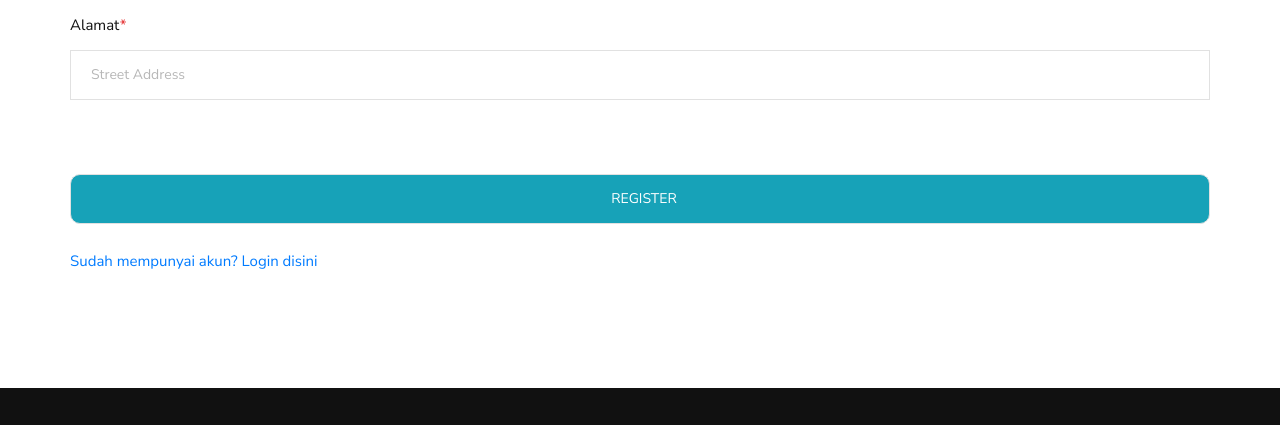
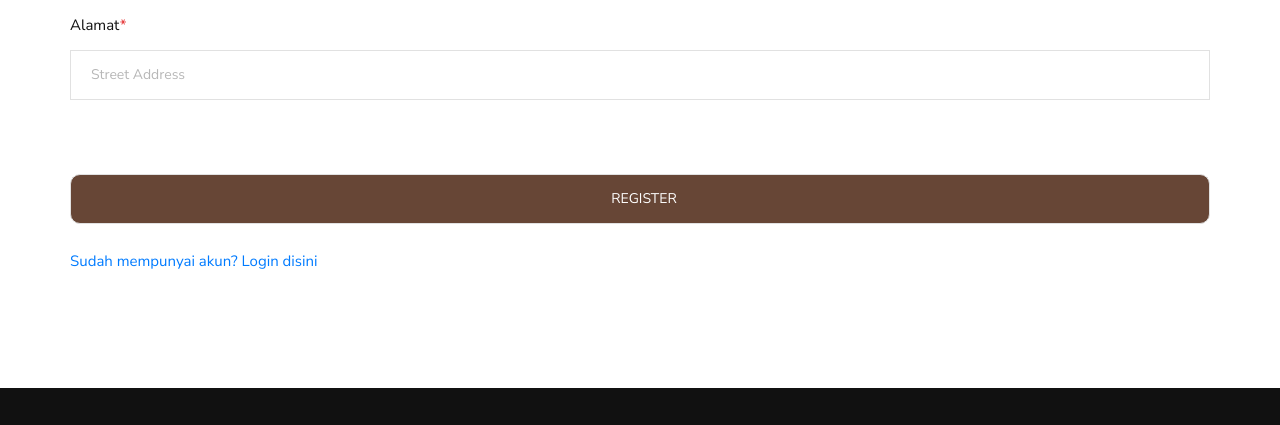
Before and after one commit to renetaelza/DonatBahagia, a plain HTML site: page register.html in a window 1280 px wide. Shown: the part 937-1362 px from the top of the page. Drawn offline with nearby package versions, Linux system fonts and the light colour scheme.

Commit message:
mini revision

```diff
--- a/register.html
+++ b/register.html
@@ -135,8 +135,9 @@
                             <br>
                             <br>
                             <div class="checkout__input">
-                                <input type="submit" style="color: white; border-radius: 10px;" class="btn btn-info"
-                                    id="register-btn" value="REGISTER" />
+                                <input type="submit"
+                                    style="color: white; border-radius: 10px; background-color: #674636;"
+                                    class="btn btn-info" id="register-btn" value="REGISTER" />
                             </div>
                             <div class="checkout__input__checkbox">
                                 <label for="acc">
```
Also changed, not shown: login.html (+2 -2 lines).
